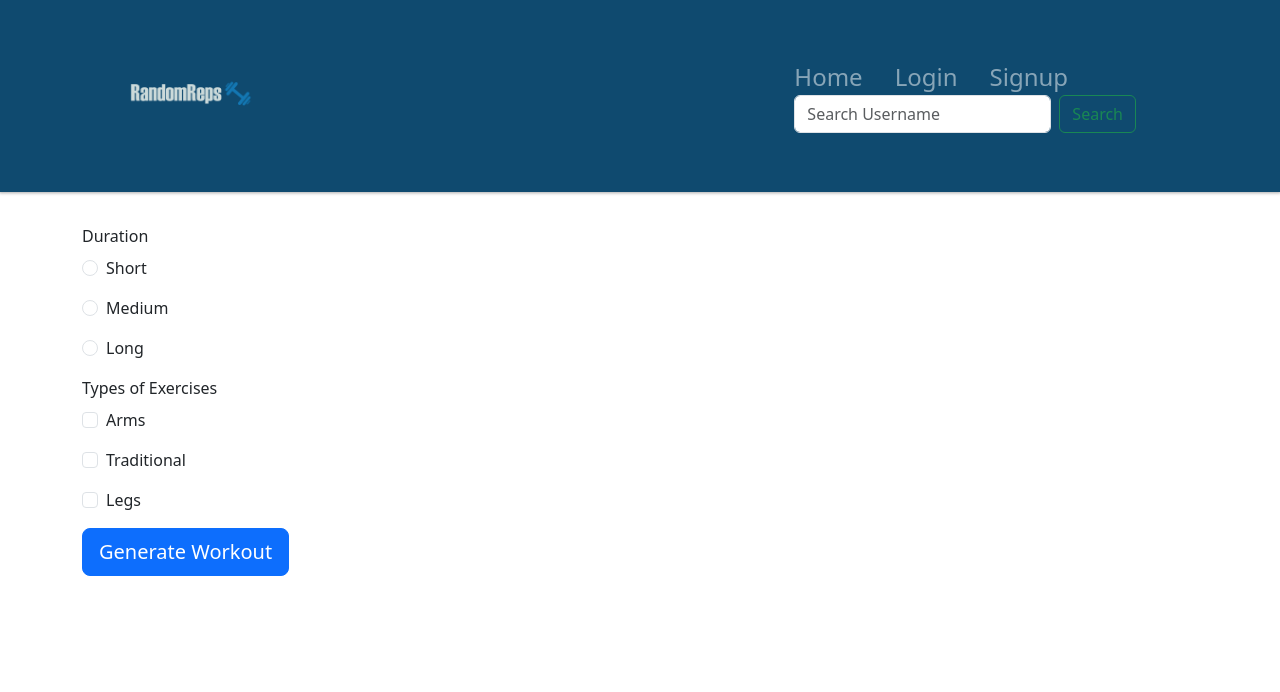
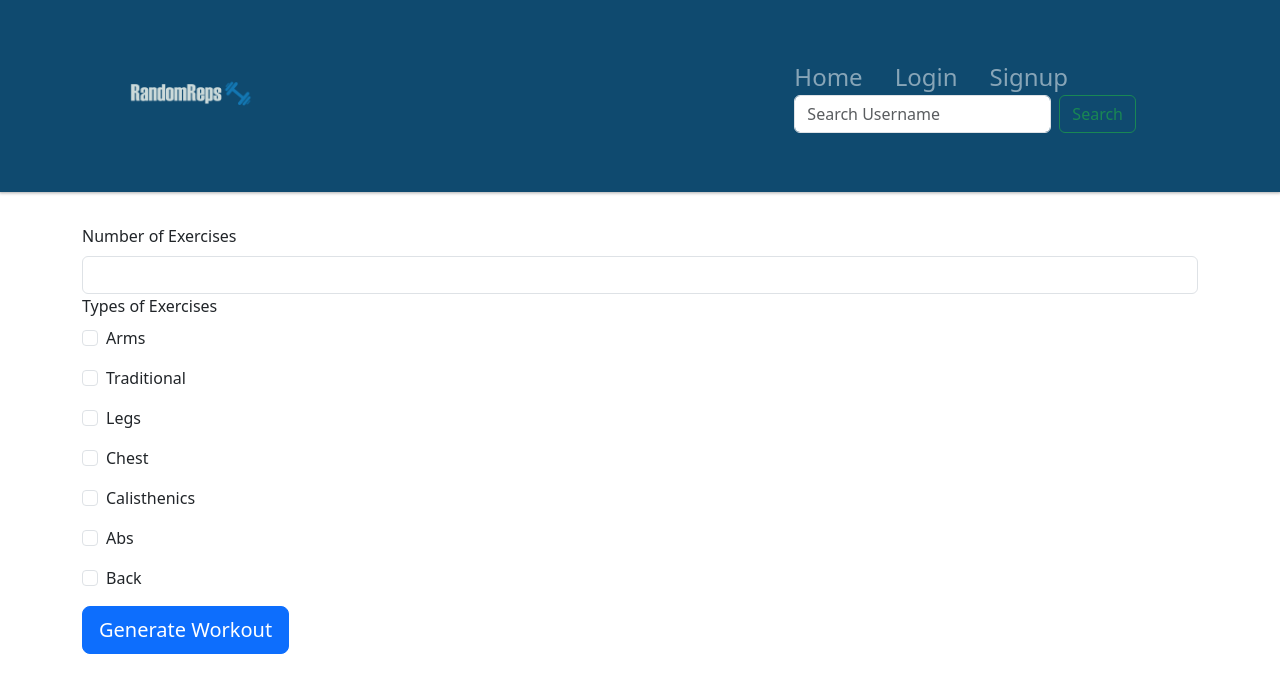
Before and after one commit to Calebjwood/Random-Reps, a React (Vite) app in the folder client/: page /settings in a window 1280 px wide. Shown: the top 692 px of the page. Built offline with nearby package versions, Linux system fonts and the light colour scheme; no server answers.

Commit message:
merged with main

```diff
--- a/client/src/pages/SettingsPage/settings.jsx
+++ b/client/src/pages/SettingsPage/settings.jsx
@@ -11,7 +11,7 @@ const getSeedData = () => exercisesData;
 const getUniqueTypes = () => {
   const types = new Set();
   getSeedData().forEach(item => {
-    item.exercise.types.forEach(type => types.add(type));
+    item.types.forEach(type => types.add(type));
   });
   return Array.from(types);
 };
@@ -19,13 +19,13 @@ const getUniqueTypes = () => {
 const workoutTypes = getUniqueTypes();
 
 function Settings() {
-  const [checkedId, setCheckedId] = useState('');
+  const [numExercises, setNumExercises] = useState('');
   const [selectedTypes, setSelectedTypes] = useState(new Set());
   const navigate = useNavigate();
 
   //Checks if one of the durations have been selected
-  const handleCheckboxChange = (event) => {
-    setCheckedId(event.target.id);
+  const handleInputChange = (event) => {
+    setNumExercises(event.target.value);
   };
 
   //Checks which excercise have been or have not been seleceted
@@ -43,30 +43,27 @@ function Settings() {
   };
 
   const handleGenerateWorkout = () => {
-    console.log('Generating workout with:', { duration: checkedId, types: Array.from(selectedTypes) });
+    console.log('Generating workout with:', { length: numExercises, types: Array.from(selectedTypes) });
     alert('Workout generation is under development.');
-    navigate('/workout', { state: { duration: checkedId, types: Array.from(selectedTypes) } })
+    navigate('/workout', { state: { length: numExercises, types: Array.from(selectedTypes) } })
     // Add logic to generate workout and navigate to the next page
+
+
   };
 
   return (
     <Container>
       <Form>
         <Form.Group>
-          <Form.Label htmlFor="duration">Duration</Form.Label>
-          {['short', 'medium', 'long'].map((id) => (
-            <div key={id} className="mb-3">
-              <Form.Check
-                type='radio'
-                id={id}
-                name='duration'
-                label={id.charAt(0).toUpperCase() + id.slice(1)}
-                onChange={handleCheckboxChange}
-                checked={checkedId === id}
-              />
-            </div>
-          ))}
+          <Form.Label htmlFor="workout-length">Number of Exercises</Form.Label>
+          <Form.Control
+            type="input"
+            id="workout-length"
+            name='Number of Exercises'
+            onChange={handleInputChange}
+          />
         </Form.Group>
+
         <Form.Group>
           <Form.Label htmlFor="exercise-types">Types of Exercises</Form.Label>
           {/* Creates the different types of workoutws  */}
--- a/client/src/pages/Workout/WorkoutPage.jsx
+++ b/client/src/pages/Workout/WorkoutPage.jsx
@@ -5,7 +5,7 @@ import exerciseData from '../../seeds/exercises.json'
 
 function Workouts() {
   const location = useLocation();
-  const { duration, types } = location.state;
+  const { length, types } = location.state;
   const [show, setShow] = useState(false);
 
   const handleClose = () => setShow(false);
@@ -14,8 +14,8 @@ function Workouts() {
   return (
     <Container>
       <h1>Workout Plan</h1>
-      <p>Duration: {duration}</p>
-      <p>Exercise Types:</p>
+      <p>Number of Exercises: {length}</p>
+      <p>Exercise Types: {types.join(' ')}</p>
       <ListGroup>
 
         <Card>
--- a/client/src/seeds/exercises.json
+++ b/client/src/seeds/exercises.json
@@ -1,32 +1,176 @@
 [
     {
-        "exercise": {
         "title": "Bicep Curls",
         "types": ["Arms", "Traditional"],
         "sets": 4,
         "reps": 8,
         "rest": 90,
         "link": "https://www.youtube.com/embed/dQw4w9WgXcQ?si=M11F5pkyT-HzKgfI"
-        }
     },
     {
-        "exercise": {
         "title": "Thigh Extensions",
         "types": ["Legs", "Traditional"],
         "sets": 3,
         "reps": 8,
         "rest": 90,
         "link": "https://www.youtube.com/embed/dQw4w9WgXcQ?si=M11F5pkyT-HzKgfI"
-        }
+
     },
     {
-        "exercise": {
         "title": "Leg Curls",
         "types": ["Legs", "Traditional"],
         "sets": 3,
         "reps": 8,
         "rest": 90,
         "link": "https://www.youtube.com/embed/dQw4w9WgXcQ?si=M11F5pkyT-HzKgfI"
-        }
+
+    },
+    {
+
+        "title": "Calf Raises",
+        "types": ["Legs", "Traditional"],
+        "sets": 3,
+        "reps": 12,
+        "rest": 90,
+        "link": "https://www.youtube.com/embed/dQw4w9WgXcQ?si=M11F5pkyT-HzKgfI"
+
+    },
+    {
+
+        "title": "Push Ups",
+        "types": ["Chest", "Traditional", "Arms", "Calisthenics"],
+        "sets": 3,
+        "reps": 8,
+        "rest": 90,
+        "link": "https://www.youtube.com/embed/dQw4w9WgXcQ?si=M11F5pkyT-HzKgfI"
+
+    },
+    {
+        "title": "Sit Ups",
+        "types": ["Abs", "Traditional"],
+        "sets": 3,
+        "reps": 20,
+        "rest": 90,
+        "link": "https://www.youtube.com/embed/dQw4w9WgXcQ?si=M11F5pkyT-HzKgfI"
+    },
+    {
+        "title": "Wall Pulls",
+        "types": ["Back", "Calisthenics"],
+        "sets": 3,
+        "reps": 10,
+        "rest": 90,
+        "link": "https://www.youtube.com/embed/dQw4w9WgXcQ?si=M11F5pkyT-HzKgfI"
+    },
+    {
+        "title": "Feet Supported Pull Ups",
+        "types": ["Back", "Calisthenics"],
+        "sets": 3,
+        "reps": 8,
+        "rest": 90,
+        "link": "https://www.youtube.com/embed/dQw4w9WgXcQ?si=M11F5pkyT-HzKgfI"
+    },
+    {
+        "title": "Pull Ups",
+        "types": ["Back", "Calisthenics", "Traditional"],
+        "sets": 4,
+        "reps": 8,
+        "rest": 120,
+        "link": "https://www.youtube.com/embed/dQw4w9WgXcQ?si=M11F5pkyT-HzKgfI"
+    },
+    {
+        "title": "Chin Ups",
+        "types": ["Back", "Arms", "Calisthenics"],
+        "sets": 4,
+        "reps": 8,
+        "rest": 120,
+        "link": "https://www.youtube.com/embed/dQw4w9WgXcQ?si=M11F5pkyT-HzKgfI"
+    },
+    {
+        "title": "Kneeling Pike Push Ups",
+        "types": ["Chest", "Calisthenics"],
+        "sets": 4,
+        "reps": 8,
+        "rest": 120,
+        "link": "https://www.youtube.com/embed/dQw4w9WgXcQ?si=M11F5pkyT-HzKgfI"
+    },
+    {
+        "title": "Air Squat",
+        "types": ["Legs", "Calisthenics"],
+        "sets": 4,
+        "reps": 8,
+        "rest": 90,
+        "link": "https://www.youtube.com/embed/dQw4w9WgXcQ?si=M11F5pkyT-HzKgfI"
+    },
+    {
+        "title": "Box Squat",
+        "types": ["Legs", "Calisthenics"],
+        "sets": 4,
+        "reps": 8,
+        "rest": 90,
+        "link": "https://www.youtube.com/embed/dQw4w9WgXcQ?si=M11F5pkyT-HzKgfI"
+    },
+    {
+        "title": "Wall Sit",
+        "types": ["Legs", "Calisthenics"],
+        "sets": 3,
+        "reps": 1,
+        "rest": 60,
+        "link": "https://www.youtube.com/embed/dQw4w9WgXcQ?si=M11F5pkyT-HzKgfI"
+    },
+    {
+        "title": "Pistol Squat",
+        "types": ["Legs", "Calisthenics"],
+        "sets": 3,
+        "reps": 8,
+        "rest": 90,
+        "link": "https://www.youtube.com/embed/dQw4w9WgXcQ?si=M11F5pkyT-HzKgfI"
+    },
+    {
+        "title": "Box Jumps",
+        "types": ["Legs", "Calisthenics"],
+        "sets": 3,
+        "reps": 8,
+        "rest": 90,
+        "link": "https://www.youtube.com/embed/dQw4w9WgXcQ?si=M11F5pkyT-HzKgfI"
+    },
+    {
+        "title": "Back Squat",
+        "types": ["Legs", "Traditional"],
+        "sets": 5,
+        "reps": 5,
+        "rest": 180,
+        "link": "https://www.youtube.com/embed/dQw4w9WgXcQ?si=M11F5pkyT-HzKgfI"
+    },
+    {
+        "title": "Bench Press",
+        "types": ["Chest", "Traditional"],
+        "sets": 5,
+        "reps": 5,
+        "rest": 180,
+        "link": "https://www.youtube.com/embed/dQw4w9WgXcQ?si=M11F5pkyT-HzKgfI"
+    },
+    {
+        "title": "Bent Over Barbell Row",
+        "types": ["Back", "Traditional"],
+        "sets": 5,
+        "reps": 5,
+        "rest": 180,
+        "link": "https://www.youtube.com/embed/dQw4w9WgXcQ?si=M11F5pkyT-HzKgfI"
+    },
+    {
+        "title": "Overhead Press",
+        "types": ["Chest", "Traditional"],
+        "sets": 5,
+        "reps": 5,
+        "rest": 180,
+        "link": "https://www.youtube.com/embed/dQw4w9WgXcQ?si=M11F5pkyT-HzKgfI"
+    },
+    {
+        "title": "Deadlift",
+        "types": ["Legs", "Back","Traditional"],
+        "sets": 5,
+        "reps": 5,
+        "rest": 180,
+        "link": "https://www.youtube.com/embed/dQw4w9WgXcQ?si=M11F5pkyT-HzKgfI"
     }
 ]
--- a/client/src/utils/queries.js
+++ b/client/src/utils/queries.js
@@ -25,15 +25,20 @@ export const QUERY_USER = gql`
 `;
 
 export const QUERY_WORKOUTS = gql`
-  {
-    workouts {
-      _id
+query GetWorkout($types: [String], $length: Int) {
+  getWorkout(types: $types, length: $length) {
+    title
+    types
+    exercises {
       title
-      types
-      exercises
+      sets
+      reps
+      rest
+      link
     }
   }
-`
+}
+`;
 export const SEARCH_USERS = gql`
 query SearchUsers($username: String!) {
   searchUsers(username: $username) {
```
Lines whose indentation alone changed are shown as unchanged.
